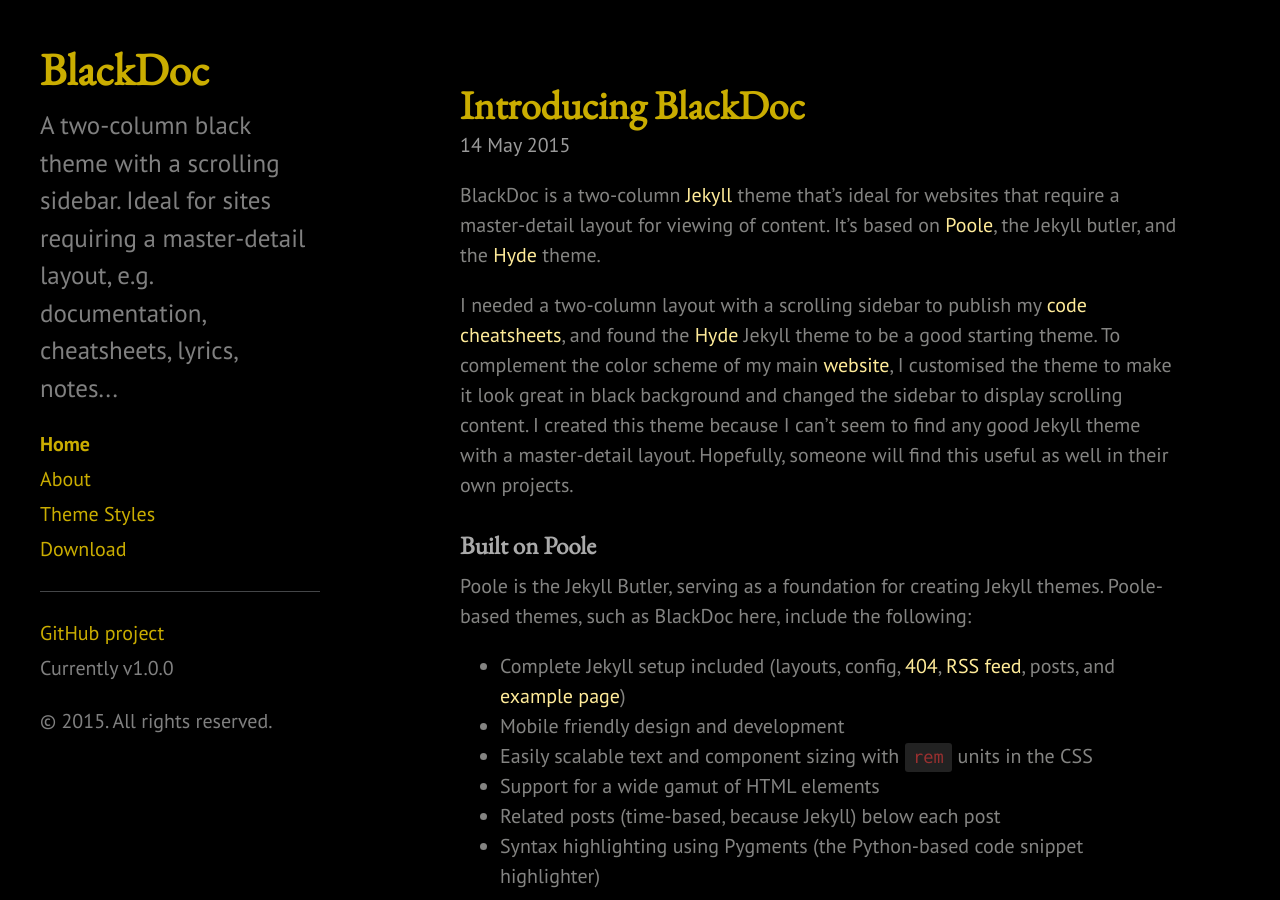
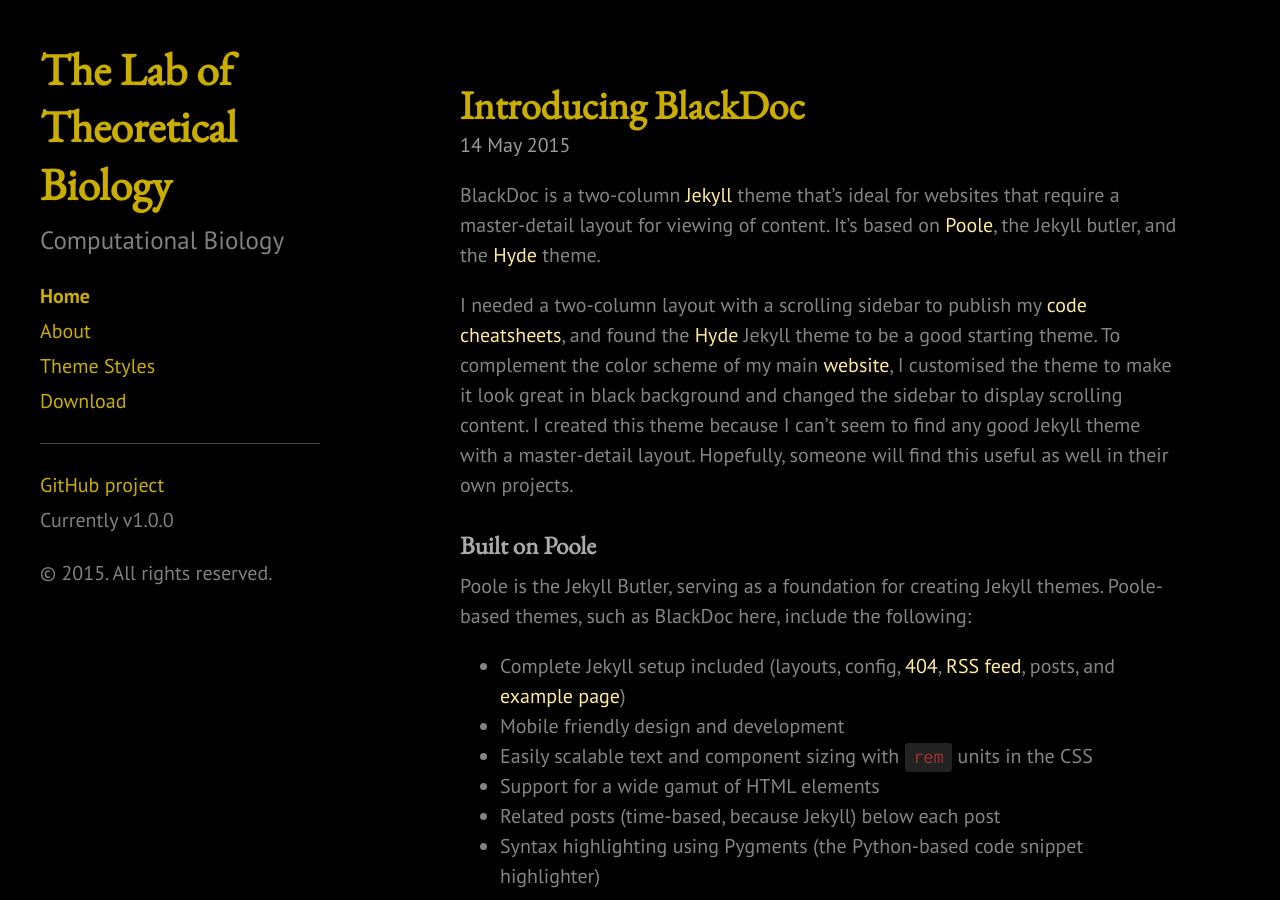
Before and after one commit to bryantou/labtheobio.github.io, a Jekyll site: the page built from index.html, in a window 1280 px wide and 900 px high. Built offline with Jekyll 4.4.1, drawn with Linux system fonts in a browser that asks for light colours; Markdown is read by kramdown in place of the engine named in the settings; the list of posts is cut into pages by our own code.

Commit message:
change config

```diff
--- a/_config.yml
+++ b/_config.yml
@@ -7,20 +7,20 @@ permalink:        pretty
 relative_permalinks: true
 
 # Setup
-title:            BlackDoc
-tagline:          Black Theme for Jekyll
-description:      "A two-column black theme with a scrolling sidebar. Ideal for sites requiring a master-detail layout, e.g. documentation, cheatsheets, lyrics, notes..."
-url:              https://github.com/karloespiritu/blackdoc
+title:            The Lab of Theoretical Biology
+tagline:          理論生物學實驗室
+description:      "Computational Biology"
+url:              https://github.com/labtheobio/labtheobio.github.io
 baseurl:          /
 
 author:
-  name:           'Karlo Espiritu'
-  url:            https://twitter.com/karloespiritu
+  name:           'LabTheoBio'
+  url:            https://twitter.com/labtheobio
 
-paginate:         5
+paginate:         10
 
 # Custom vars
 version:          1.0.0
 
 github:
-  repo:           https://github.com/karloespiritu/blackdoc
+  repo:           https://github.com/labtheobio/labtheobio.github.io
```
